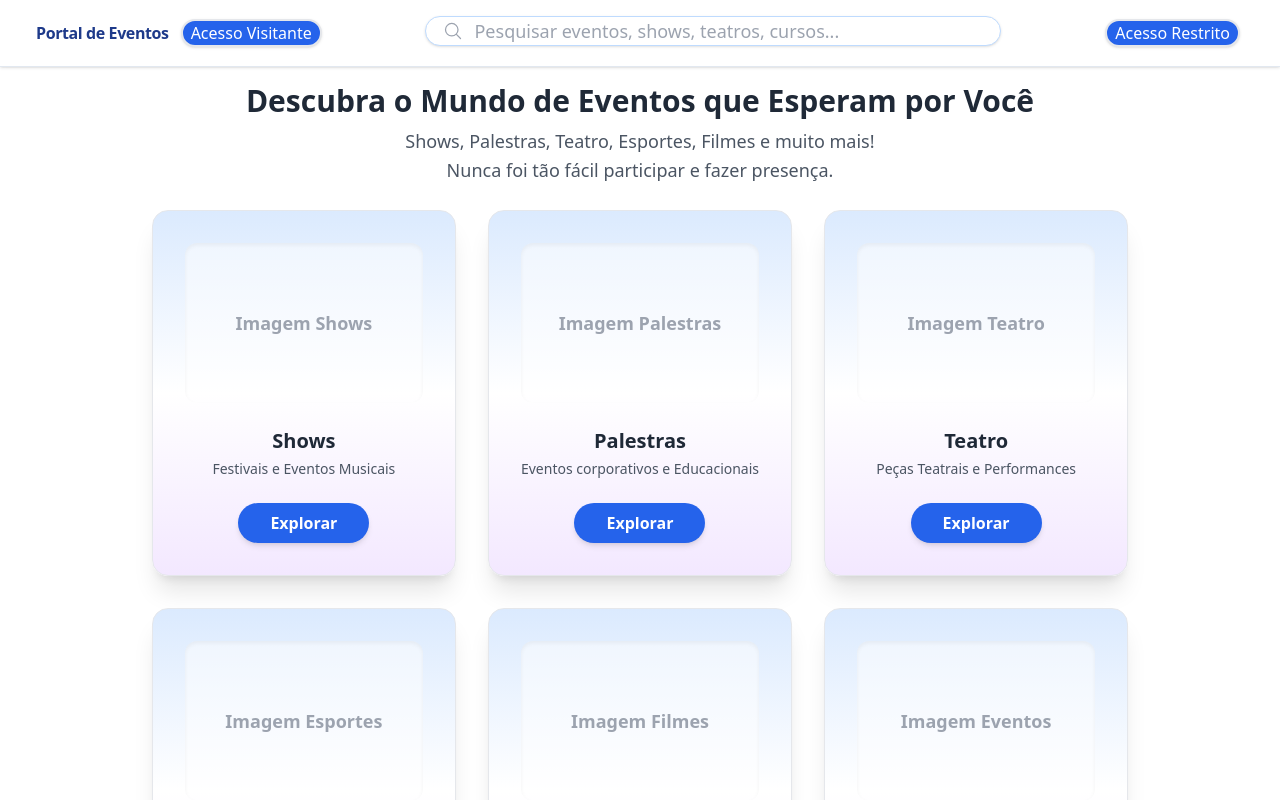
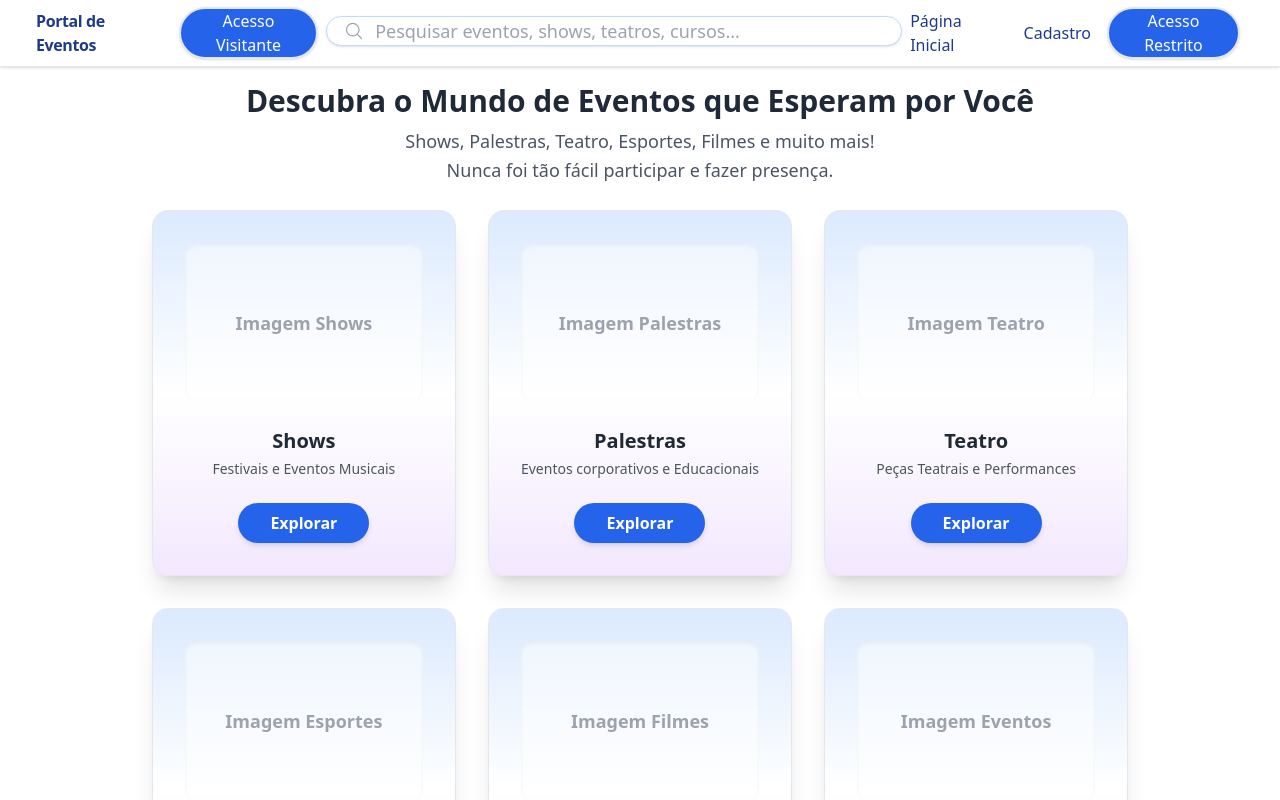
Before and after one commit to Andrehlb/portal-ingressos-frontend, a React (Vite) app: page / in a window 1280 px wide. Shown: the top 800 px of the page. Built offline with nearby package versions, Linux system fonts and the light colour scheme.

Commit message:
fix: add navigation links to HomePage, Login, and CadastroEvento components

```diff
--- a/src/pages/Login.jsx
+++ b/src/pages/Login.jsx
@@ -2,6 +2,7 @@
 
 import React, { useState } from 'react';
 import { useNavigate } from 'react-router-dom';
+import { Link } from 'react-router-dom';
 
 export default function Login() {
     const [codigo, setCodigo] = useState('');
@@ -44,6 +45,7 @@ export default function Login() {
 
                 <button type="submit" style={{ marginTop: '1rem' }}>Entrar</button>
             </form>
+            <Link to="/" className="text-blue-600 font-medium text-sm hover:underline transition">Voltar para a Página Inicial</Link>
         </div>
     );
 }
--- a/src/pages/cliente/HomePage.jsx
+++ b/src/pages/cliente/HomePage.jsx
@@ -1,4 +1,5 @@
 import React, { useState } from 'react';
+import { Link } from 'react-router-dom';
 import HeaderGlassFlexible from '../../components/HeaderGlassFlexible';
 import BarraPesquisa from '../../components/BarraPesquisa';
 import CategoriaCard from '../../components/CategoriaCard';
@@ -24,7 +25,11 @@ export default function HomePage() {
       <HeaderGlassFlexible>
         <span className="font-bold text 2x1 text-blue-900 mx-1 tracking-tight drop-sharow"> Portal de Eventos </span>
         <button className="mx-2 border-2 bg-blue-600 text-white px-2 py-0 rounded-full shadow hover:bg-blue-700 transition"> Acesso Visitante </button>
-        <BarraPesquisa className="mx-2" />
+        <BarraPesquisa className="mx-4" />
+          <nav className="flex items-center gap-4 mx-2">
+            <Link to="/" className="text-blue-900 font-medium hover:underline"> Página Inicial </Link>
+            <a href="/eventos/cadastro" className="text-blue-900 font-medium hover:underline">Cadastro</a>
+          </nav>
         <button className="mx-2 border-2 bg-blue-600 text-white px-2 py-0 rounded-full shadow hover:bg-blue-700 transition"> Acesso Restrito </button>
       </HeaderGlassFlexible>
       {/* Modais */}
--- a/src/pages/eventos/CadastroEvento.jsx
+++ b/src/pages/eventos/CadastroEvento.jsx
@@ -1,5 +1,6 @@
 // src/pages/eventos/CadastroEvento.jsx
 import React, { useState } from 'react';
+import { Link } from 'react-router-dom';
 
 export default function CadastroEvento() {
   const [evento, setEvento] = useState({
@@ -33,6 +34,7 @@ export default function CadastroEvento() {
 
         <button type="submit" style={{ marginTop: '1rem' }}>Cadastrar</button>
       </form>
+      <Link to="/" className="text-blue-600 font-medium text-sm hover:underline transition">Voltar para a Página Inicial</Link>
     </div>
   );
 }
```
Also changed, not shown: 1 other file (tests, documents, lock files or other folders).
